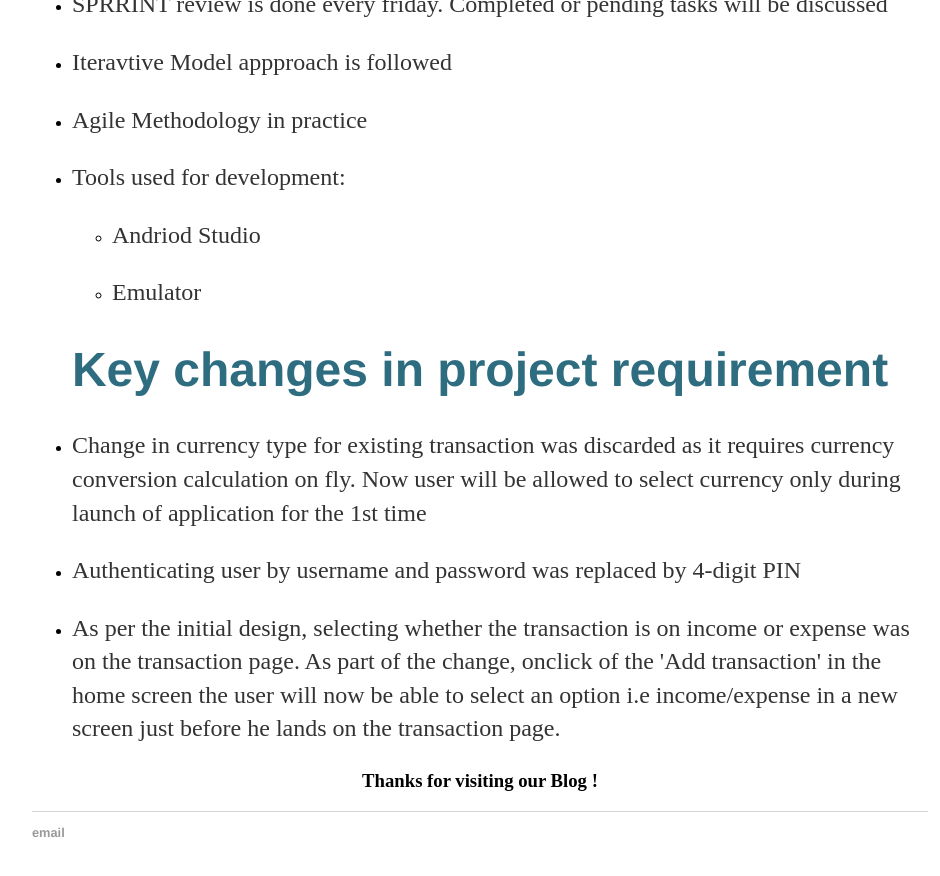
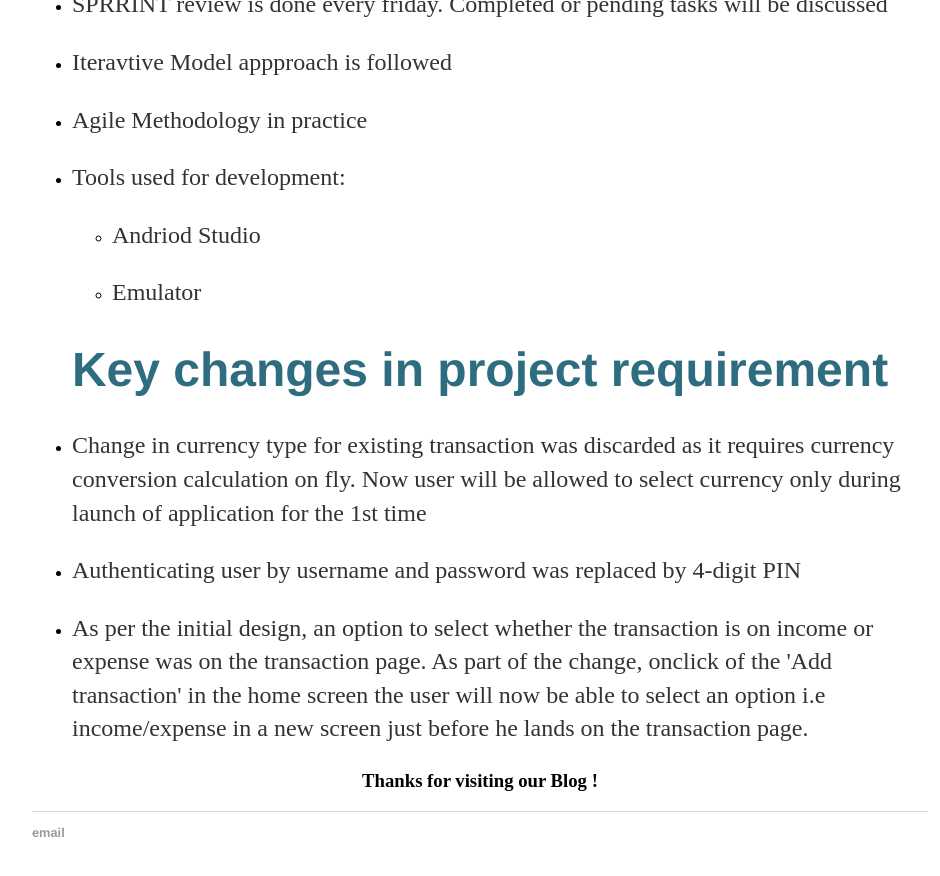
Before and after one commit to vinoth789/Money-tracker, a Jekyll site: the page built from docs/_posts/2017-05-20-SystemDesign.md, in a window 1280 px wide and 900 px high, scrolled down 9429 px. Shown: the top 876 px of the window, without its empty margins (160-1100 px from the left). Built offline with Jekyll 4.4.1, drawn with Linux system fonts in a browser that asks for light colours; our own code applies the rules of GitHub Pages for plain Markdown files; some of the changed text lies outside the part shown.

Commit message:
Update 2017-05-20-SystemDesign.md
test

```diff
--- a/docs/_posts/2017-05-20-SystemDesign.md
+++ b/docs/_posts/2017-05-20-SystemDesign.md
@@ -15,7 +15,7 @@
 ![usecasediagram image]({{site.baseurl}}/images/MTSeqDgReport.PNG "Add new transaction")
 </span>
 
-<p>Above sequence diagram shows View Report process,Process begins when user requests to view his statistics of expense and income. User can either view report by filtering by date or by category. Depending on user request of filters, relevant information is fetched and plot based on chosen representation type.</p>
+<p>Above sequence diagram shows View Report process,Process begins when user requests to view his statistics of expense and income. User can either view report by filtering by date or by category. Depending on user request of filters, relevant information is fetched and plotted based on chosen representation type.</p>
 
 <h1 style="color: #2e6c80; text-align:center;">Class Diagram </h1>
 <span align="center">
@@ -227,7 +227,7 @@
 <ul>
     <li><p>Change in currency type for existing transaction was discarded as it requires currency conversion calculation on fly. Now user will be allowed to select currency only during launch of application for the 1st time</p></li>
     <li><p>Authenticating user by username and password was replaced by 4-digit PIN </p></li>
-    <li><p>As per the initial design, selecting whether the transaction is on income or expense was on the transaction page. As part of the change, onclick of the 'Add transaction' in the home screen the user will now be able to select an option i.e income/expense in a new screen just before he lands on the transaction page.</p></li>
+    <li><p>As per the initial design, an option to select whether the transaction is on income or expense was on the transaction page. As part of the change, onclick of the 'Add transaction' in the home screen the user will now be able to select an option i.e income/expense in a new screen just before he lands on the transaction page.</p></li>
 </ul>
 </div>
 
```
